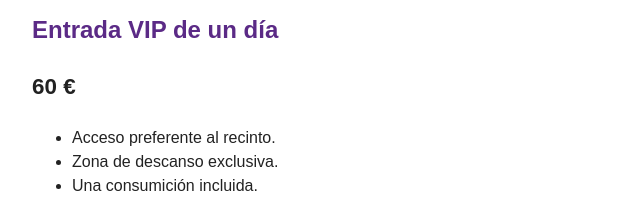
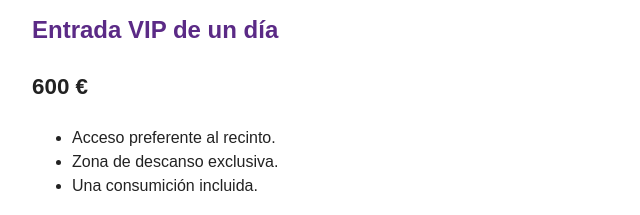
Before and after one commit to ortizrosario26/festival-dam-2027, a plain HTML site: page entradas.html in a window 1280 px wide. Shown: the part 143-358 px from the top of the page, 208-848 px from the left. Drawn offline with Linux system fonts and the light colour scheme.

Commit message:
Cambia precio VIP

```diff
--- a/entradas.html
+++ b/entradas.html
@@ -17,7 +17,7 @@
 
     <section id="entrada-vip">
     <h2>Entrada VIP de un día</h2>
-    <p class="precio">60 €</p>
+    <p class="precio">600 €</p>
     <ul>
       <li>Acceso preferente al recinto.</li>
       <li>Zona de descanso exclusiva.</li>
```
